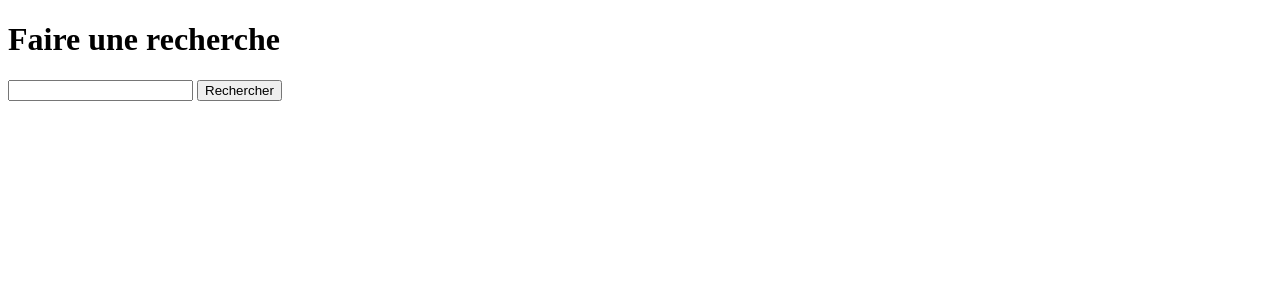
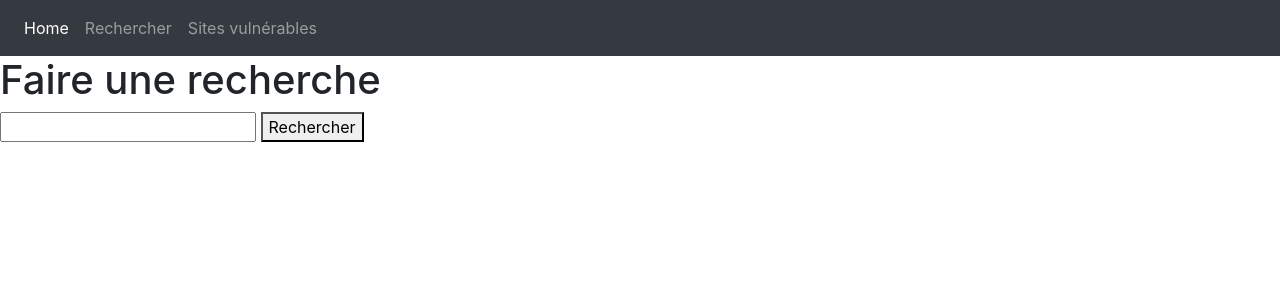
Before and after one commit to blancos-code/MeinSqlMap, a Flask app: page /search in a window 1280 px wide. Shown: the top 300 px of the page. Run offline with Flask 3, Linux system fonts and the light colour scheme; some libraries are stand-ins or nearby versions.

Commit message:
feature: petite navbar

```diff
--- /dev/null
+++ b/templates/header.html
@@ -0,0 +1,16 @@
+<head>
+    <meta charset="UTF-8">
+    <meta http-equiv="X-UA-Compatible" content="IE=edge">
+    <meta name="viewport" content="width=device-width, initial-scale=1.0">
+    <link rel="stylesheet" href="https://stackpath.bootstrapcdn.com/bootstrap/4.5.0/css/bootstrap.min.css">
+</head>
+
+<nav class="navbar navbar-expand navbar-dark bg-dark">
+    <div class="nav navbar-nav">
+        <a class="nav-item nav-link active" href="/" aria-current="page">Home</a>
+        <a class="nav-item nav-link" href="/search">Rechercher</a>
+        <a class="nav-item nav-link" href="#">Sites vulnérables</a>
+    </div>
+</nav>
+<script src="https://code.jquery.com/jquery-3.5.1.slim.min.js"></script>
+<script src="https://stackpath.bootstrapcdn.com/bootstrap/4.5.0/js/bootstrap.min.js"></script>
--- a/templates/results.html
+++ b/templates/results.html
@@ -1,9 +1,7 @@
 <!DOCTYPE html>
 <html lang="en">
 <head>
-    <meta charset="UTF-8">
-    <meta http-equiv="X-UA-Compatible" content="IE=edge">
-    <meta name="viewport" content="width=device-width, initial-scale=1.0">
+    {% include "header.html" %}
     <title>Résultats</title>
 </head>
 <body>
--- a/templates/search.html
+++ b/templates/search.html
@@ -1,16 +1,17 @@
 <!DOCTYPE html>
 <html lang="en">
 <head>
-    <meta charset="UTF-8">
-    <meta http-equiv="X-UA-Compatible" content="IE=edge">
-    <meta name="viewport" content="width=device-width, initial-scale=1.0">
+    {% include "header.html" %}
     <title>Recherche</title>
 </head>
 <body>
-    <h1>Faire une recherche</h1>
-    <form method="post" action="/search">
-        <input type="text" name="query" required>
-        <button type="submit">Rechercher</button>
-    </form>
+    {% block body %}
+        <h1>Faire une recherche</h1>
+        <form method="post" action="/search">
+            <input type="text" name="query" required>
+            <button type="submit">Rechercher</button>
+        </form>
+    {% endblock body %}
+
 </body>
 </html>
```
Also changed, not shown: templates/home.html (+4 -4 lines).
